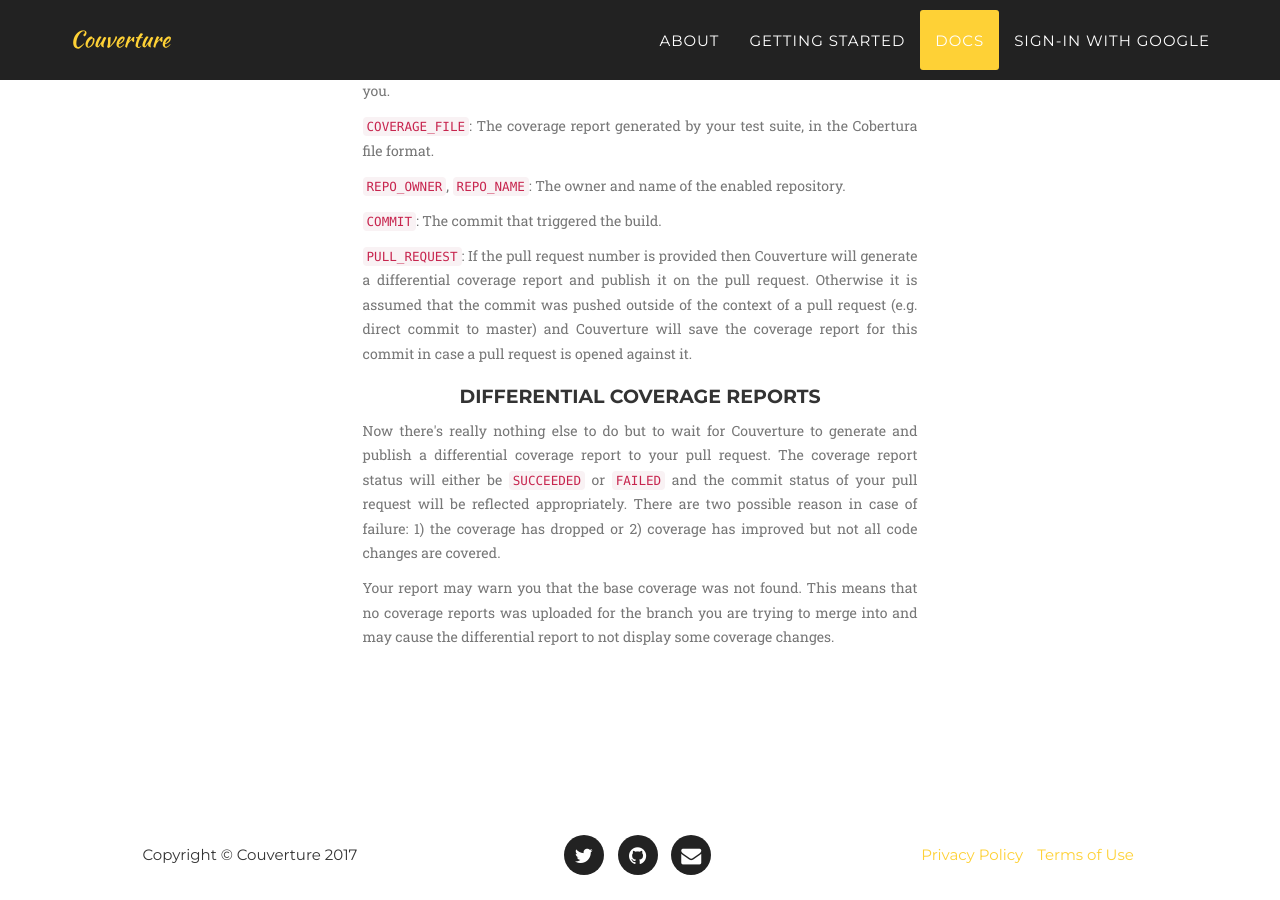
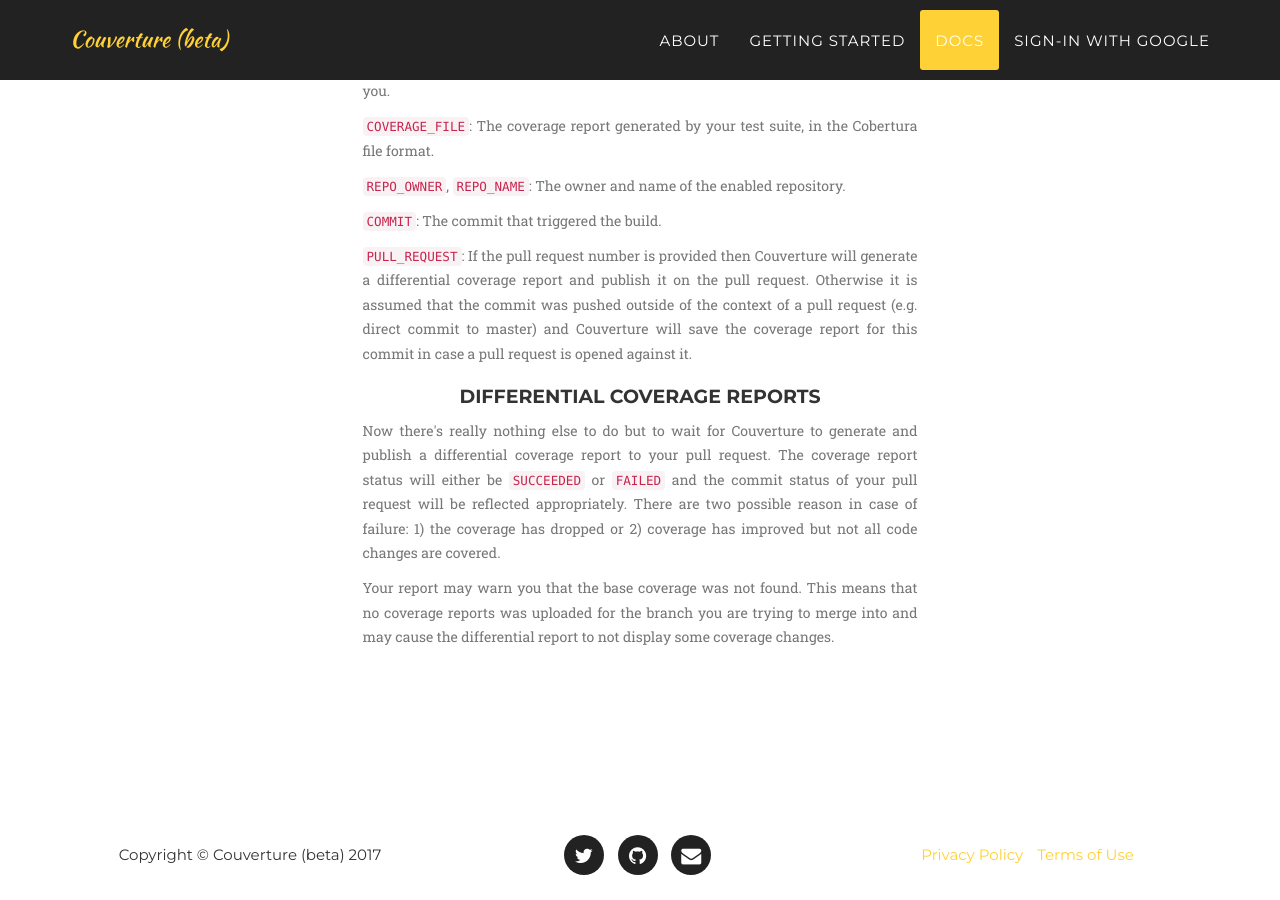
Before and after one commit to couverture/couverture.github.io, a Jekyll site: the page built from index.html, in a window 1280 px wide and 900 px high, scrolled down 3778 px. Built offline with Jekyll 4.4.1, drawn with Linux system fonts in a browser that asks for light colours; some web fonts are replaced.

Commit message:
add "beta" next to the Couverture logo

```diff
--- a/_config.yml
+++ b/_config.yml
@@ -4,7 +4,7 @@ app_signin_dev: http://localhost:6543/sign-in
 app_signin_prod: https://app.couverture.io/sign-in
 
 # Site settings
-title: Couverture
+title: Couverture (beta)
 email: support@couverture.io
 description: "Couverture is a differential code coverage service that publishes coverage reports to your pull requests and highlights the parts of your source code that need testing."
 
```
